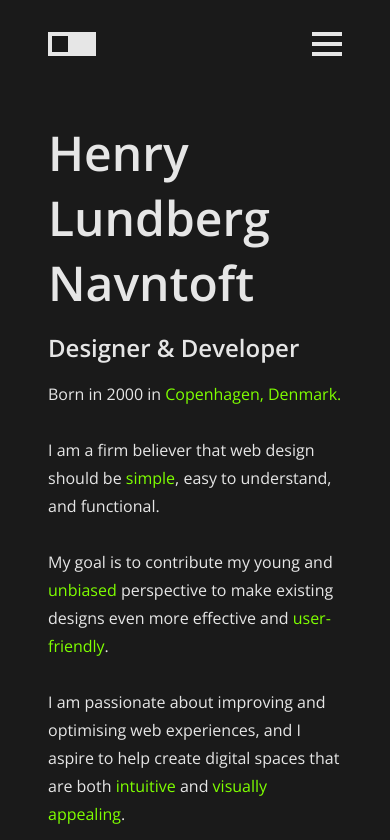
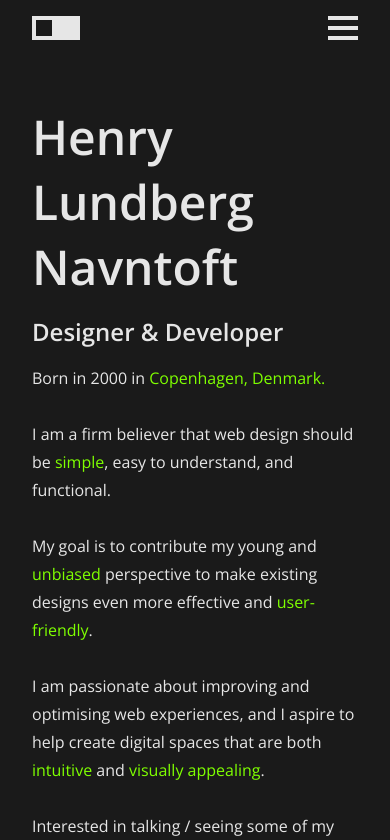
Before and after one commit to henrynavntoft/personal-website, a plain HTML site: page index.html in a window 390 px wide. Shown: the top 840 px of the page. Drawn offline with nearby package versions, Linux system fonts and the light colour scheme.

Commit message:
MOBIL VIEW FIXED

```diff
--- a/style.css
+++ b/style.css
@@ -142,7 +142,6 @@ header a {
   left: 50%;
   transform: translateX(-50%);
   background-color: var(--primary);
-  width: 100%;
   text-align: center;
   z-index: 1000;
 }
@@ -326,7 +325,7 @@ span {
   color: var(--accent);
 }
 
-@media (max-width: 1200px) {
+@media (max-width: 1000px) {
   #projects div:nth-child(3) {
     grid-column: 1/2;
   }
@@ -384,17 +383,24 @@ footer img:hover {
   }
 }
 
-@media screen and (max-width: 800px) {
+@media screen and (max-width: 1000px) {
+  header nav {
+    max-width: 30rem;
+    padding-left: 1rem;
+    padding-right: 1rem;
+    margin: 0 auto;
+  }
+
   main {
-    max-width: 30rem;
-    padding-left: 2rem;
-    padding-right: 2rem;
+    max-width: 32rem;
+    padding-left: 1rem;
+    padding-right: 1rem;
     margin: 0 auto;
   }
 
   header {
-    padding-left: 2rem;
-    padding-right: 2rem;
+    padding-left: 1rem;
+    padding-right: 1rem;
   }
 
   footer {
```
